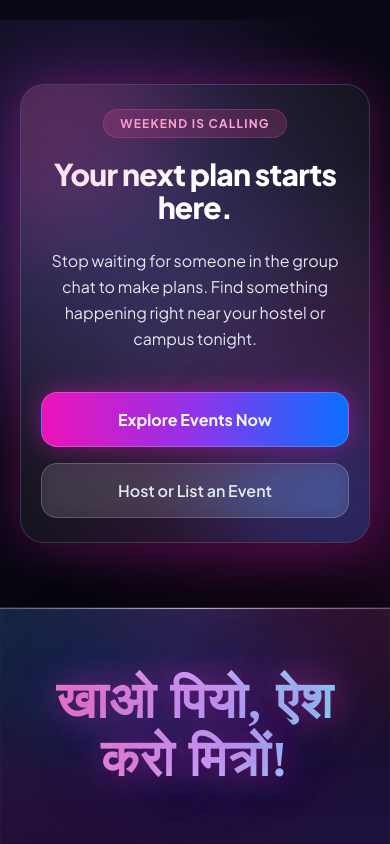
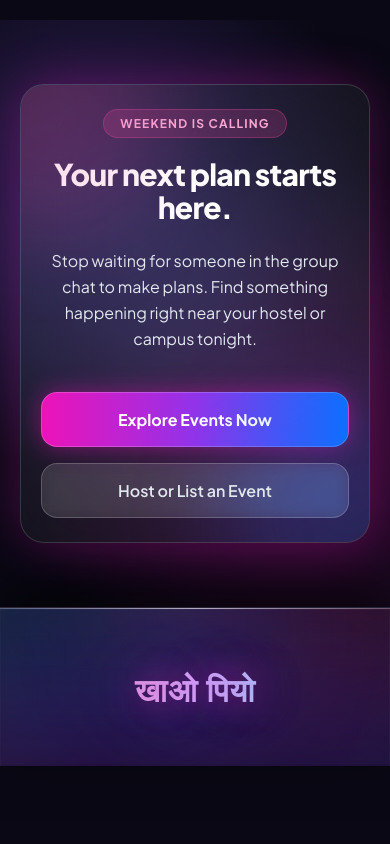
Before and after one commit to arham-data/Khao-Piyo, a React (Vite) app: page / in a window 390 px wide. Shown: the part 8123-8967 px from the top of the page. After the commit the page ends 8889 px from the top, so only its background shows below. Built offline with nearby package versions, Linux system fonts and the light colour scheme; a web font is replaced by a local one.

Commit message:
fix: footer text

```diff
--- a/src/components/Footer.css
+++ b/src/components/Footer.css
@@ -1,6 +1,6 @@
 /* ============================================================
    FOOTER
-   Frosted glass bar with the giant Devanagari tagline.
+   Frosted glass bar with the site name in Amita.
    ============================================================ */
 
 .footer {
@@ -75,7 +75,9 @@
 }
 
 /* ------------------------------------------------------------
-   TAGLINE
+   SITE NAME
+   Set in Amita — the same Devanagari face used elsewhere on the
+   site — filled with the neon gradient.
    ------------------------------------------------------------ */
 
 .footer-inner {
@@ -85,14 +87,14 @@
   padding: 3rem 2rem;
 }
 
-.footer-tagline {
+.footer-brand {
   width: 100%;
   padding: 1.5rem 0;
   font-family: 'Amita', cursive;
-  font-size: clamp(2.5rem, 13vw, 15rem);
+  font-size: clamp(2rem, 7vw, 5rem);
   font-weight: 700;
-  line-height: 1.15;
-  letter-spacing: 0.025em;
+  line-height: 1.2;
+  letter-spacing: 0.02em;
   text-align: center;
   overflow-wrap: break-word;
   user-select: none;
@@ -103,7 +105,7 @@
   text-shadow: 0 0 35px rgba(236, 19, 184, 0.6), 0 0 70px rgba(0, 210, 255, 0.4);
 }
 
-/* Tighter padding on phones so the tagline gets the width */
+/* Tighter padding on phones */
 @media (max-width: 639px) {
   .footer {
     padding: 2.5rem 1.25rem 2rem;
@@ -113,7 +115,7 @@
     padding: 1rem 0;
   }
 
-  .footer-tagline {
+  .footer-brand {
     padding: 0.5rem 0;
   }
 }
--- a/src/components/Footer.jsx
+++ b/src/components/Footer.jsx
@@ -3,11 +3,8 @@ import './Footer.css'
 /**
  * FOOTER
  *
- * Liquid-glass footer with the giant Amita brand tagline.
- * Shared by the homepage and (from milestone 6) the All Events page.
- *
- * Note: the Stitch homepage export cut the tagline off after "खाओ पियो,".
- * The All Events screen has the full line, so that version is used here.
+ * Liquid-glass footer with the site name.
+ * Shared by the homepage and the Discover All Events page.
  */
 function Footer() {
   return (
@@ -21,8 +18,8 @@ function Footer() {
       <div className="footer-orb footer-orb-purple" />
 
       <div className="footer-inner">
-        <h2 className="footer-tagline" lang="hi">
-          खाओ पियो, ऐश करो मित्रों!
+        <h2 className="footer-brand" lang="hi">
+          खाओ पियो
         </h2>
       </div>
     </footer>
```
